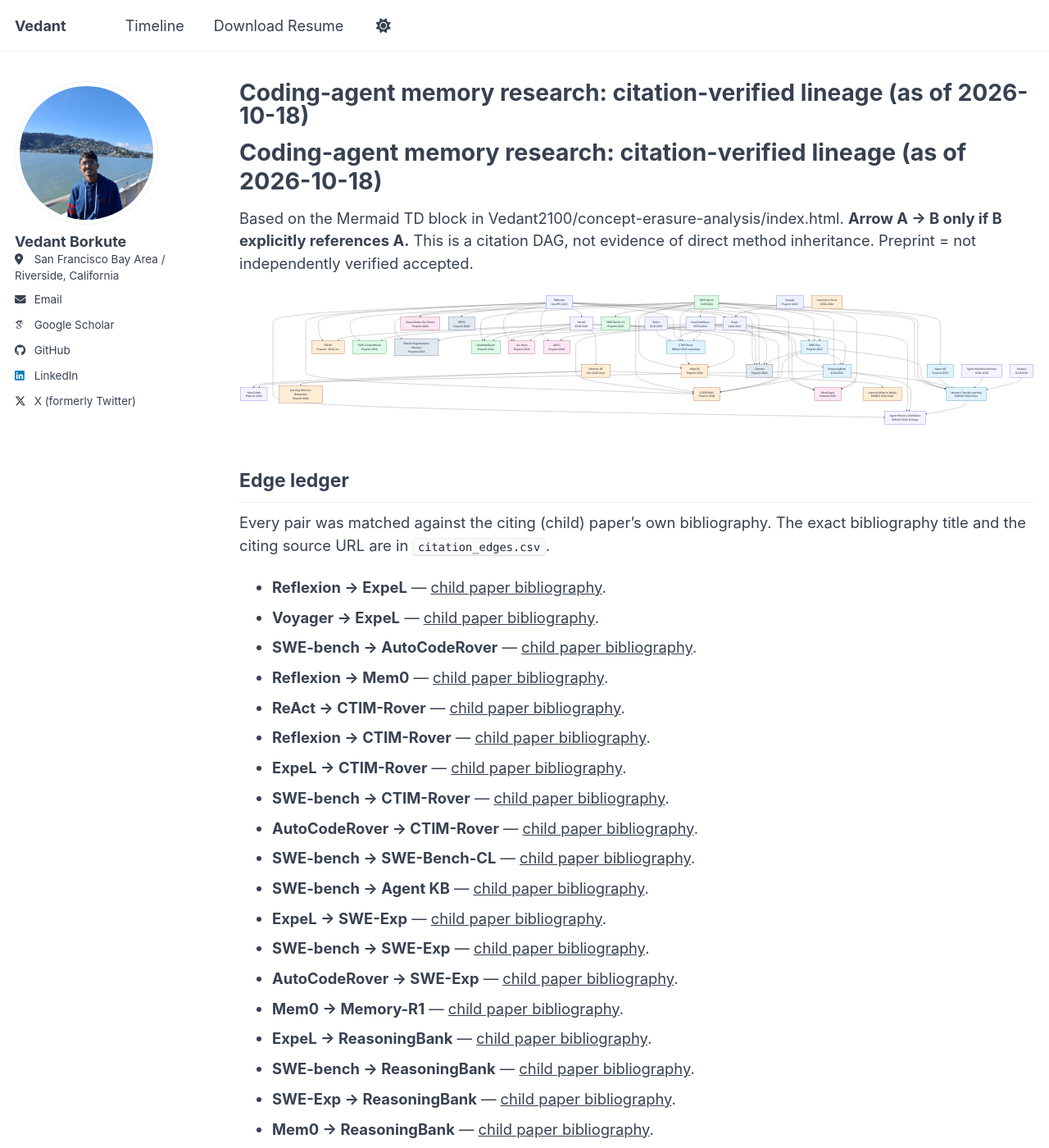
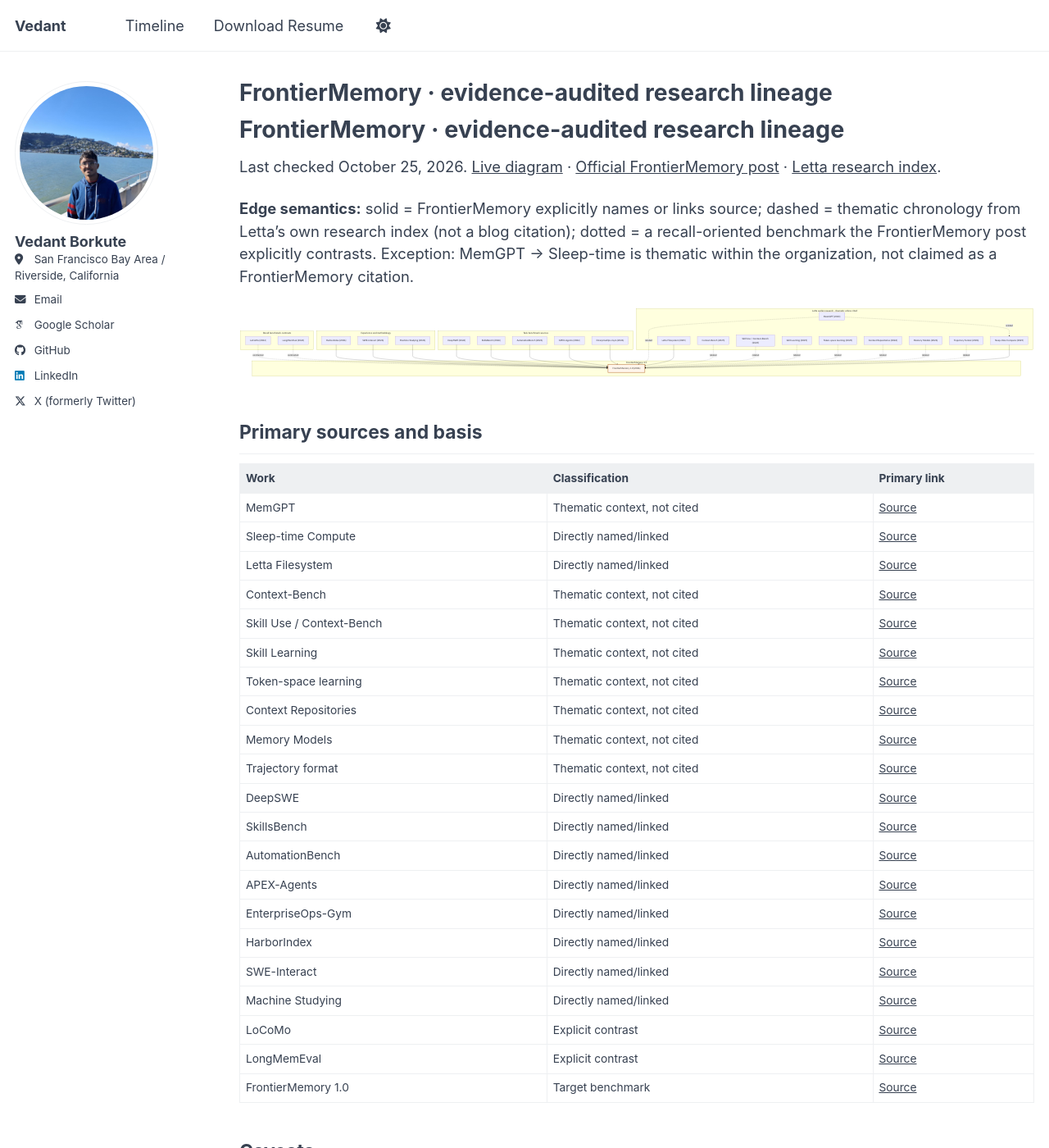
Before and after one commit to Vedant2100/vedant2100.github.io, a Jekyll site: the page built from fleet-mem/lineage/lineage_mermaid.md, in a window 1280 px wide and 1400 px high. Shown: the whole window at 82% size. Built offline with Jekyll 4.4.1, drawn with Linux system fonts in a browser that asks for light colours; some web fonts are replaced; our own code applies the rules of GitHub Pages for plain Markdown files; a script bundle is joined from its source files by our own code; library files that are not in the unit come from our copies; some of the changed text lies outside the part shown.

Commit message:
Synchronize Mermaid source and paper audit with FrontierMemory-centered published diagram

````diff
--- a/fleet-mem/lineage/lineage_mermaid.md
+++ b/fleet-mem/lineage/lineage_mermaid.md
@@ -1,225 +1,105 @@
-# Coding-agent memory research: citation-verified lineage (as of 2026-10-18)
+# FrontierMemory · evidence-audited research lineage
 
-Based on the Mermaid TD block in Vedant2100/concept-erasure-analysis/index.html. **Arrow A → B only if B explicitly references A.** This is a citation DAG, not evidence of direct method inheritance. Preprint = not independently verified accepted.
+Last checked October 25, 2026. [Live diagram](https://vedant2100.github.io/fleet-mem/lineage/) · [Official FrontierMemory post](https://www.frontiermemory.com/blog/v1/) · [Letta research index](https://www.letta.com/research/).
+
+**Edge semantics:** solid = FrontierMemory explicitly names or links source; dashed = thematic chronology from Letta's own research index (not a blog citation); dotted = a recall-oriented benchmark the FrontierMemory post explicitly contrasts. Exception: MemGPT → Sleep-time is thematic within the organization, not claimed as a FrontierMemory citation.
 
 ```mermaid
-flowchart TD
-    react["ReAct<br/>ICLR 2023"]
-    reflex["Reflexion<br/>NeurIPS 2023"]
-    voyager["Voyager<br/>Preprint 2023"]
-    expel["ExpeL<br/>AAAI 2024"]
-    swebench["SWE-bench<br/>ICLR 2024"]
-    autocoderover["AutoCodeRover<br/>ISSTA 2024"]
-    mem0["Mem0<br/>ECAI 2025"]
-    ctim["CTIM-Rover<br/>REALM 2025 workshop"]
-    agentkb["Agent KB<br/>Preprint 2025"]
-    awm["Agent Workflow Memory<br/>ICML 2025"]
-    synapse["Synapse<br/>ICLR 2024"]
-    swecl["SWE-Bench-CL<br/>Preprint 2025"]
-    sweexp["SWE-Exp<br/>Preprint 2025"]
-    memr1["Memory-R1<br/>ACL 2026 Main"]
-    reasoning["ReasoningBank<br/>ICLR 2026"]
-    sedm["SEDM<br/>Preprint · 2026 rev."]
-    swecontext["SWE-ContextBench<br/>Preprint 2026"]
-    memcollab["MemCollab<br/>Preprint 2026"]
-    mtl["Memory Transfer Learning<br/>EMNLP 2026 Main"]
-    remember["Learning When to Remember<br/>Preprint 2026"]
-    codeskill["CODESKILL<br/>Preprint 2026"]
-    memop["MemOp<br/>Preprint 2026"]
-    learnshare["Learning to Share<br/>ICML 2026"]
-    org["Shared Organizational Memory<br/>Preprint 2026"]
-    distill["Agent Memory Distillation<br/>EMNLP 2026 Findings"]
-    memguard["MemGuard<br/>Preprint 2026"]
-    retain["Learning What to Retain<br/>EMNLP 2026 Main"]
-    vibe["VibeMemBench<br/>Preprint 2026"]
-    jev["Jev-Mem<br/>Preprint 2026"]
-    scope["Scope Before You Persist<br/>Preprint 2026"]
-    aecg["AECG<br/>Preprint 2026"]
-    chronos["Chronos<br/>Preprint 2026"]
-    sepm["SEPM<br/>Preprint 2026"]
-    reflex --> expel
-    voyager --> expel
-    swebench --> autocoderover
-    reflex --> mem0
-    react --> ctim
-    reflex --> ctim
-    expel --> ctim
-    swebench --> ctim
-    autocoderover --> ctim
-    swebench --> swecl
-    swebench --> agentkb
-    expel --> sweexp
-    swebench --> sweexp
-    autocoderover --> sweexp
-    mem0 --> memr1
-    expel --> reasoning
-    swebench --> reasoning
-    sweexp --> reasoning
-    mem0 --> reasoning
-    reflex --> sedm
-    mem0 --> sedm
-    swebench --> swecontext
-    mem0 --> swecontext
-    memr1 --> memcollab
-    reasoning --> memcollab
-    reflex --> mtl
-    swebench --> mtl
-    sweexp --> mtl
-    reasoning --> mtl
-    agentkb --> mtl
-    awm --> mtl
-    synapse --> mtl
-    memr1 --> remember
-    reflex --> codeskill
-    expel --> codeskill
-    swebench --> codeskill
-    mem0 --> codeskill
-    sweexp --> codeskill
-    reasoning --> codeskill
-    swebench --> memop
-    ctim --> memop
-    swecl --> memop
-    swebench --> org
-    autocoderover --> org
-    reflex --> distill
-    expel --> distill
-    reasoning --> distill
-    mtl --> distill
-    reflex --> memguard
-    expel --> memguard
-    swebench --> memguard
-    reasoning --> memguard
-    memr1 --> retain
-    swebench --> vibe
-    mem0 --> vibe
-    swecl --> vibe
-    reflex --> jev
-    expel --> jev
-    mem0 --> jev
-    reflex --> scope
-    reflex --> aecg
-    expel --> aecg
-    reflex --> chronos
-    expel --> chronos
-    swebench --> chronos
-    autocoderover --> chronos
-    sweexp --> chronos
-    reflex --> sepm
-    classDef foundation fill:#eef2ff,stroke:#4338ca,color:#172033,stroke-width:1.3px;
-    classDef coding fill:#e0f2fe,stroke:#0369a1,color:#172033,stroke-width:1.3px;
-    classDef benchmark fill:#dcfce7,stroke:#166534,color:#172033,stroke-width:1.3px;
-    classDef general fill:#f5f3ff,stroke:#6d28d9,color:#172033,stroke-width:1.3px;
-    classDef learned fill:#ffedd5,stroke:#9a3412,color:#172033,stroke-width:1.3px;
-    classDef governance fill:#fce7f3,stroke:#9d174d,color:#172033,stroke-width:1.3px;
-    classDef systems fill:#e2e8f0,stroke:#334155,color:#172033,stroke-width:1.3px;
-    class react foundation;
-    class reflex foundation;
-    class voyager foundation;
-    class expel foundation;
-    class swebench benchmark;
-    class autocoderover foundation;
-    class mem0 general;
-    class ctim coding;
-    class agentkb coding;
-    class awm general;
-    class synapse general;
-    class swecl benchmark;
-    class sweexp coding;
-    class memr1 learned;
-    class reasoning coding;
-    class sedm learned;
-    class swecontext benchmark;
-    class memcollab general;
-    class mtl coding;
-    class remember learned;
-    class codeskill learned;
-    class memop learned;
-    class learnshare learned;
-    class org systems;
-    class distill general;
-    class memguard governance;
-    class retain learned;
-    class vibe benchmark;
-    class jev governance;
-    class scope governance;
-    class aecg governance;
-    class chronos systems;
-    class sepm systems;
+flowchart TB
+    subgraph ORIGIN["Letta earlier research · thematic unless cited"]
+        memgpt["MemGPT (2023)"]
+        sleep["Sleep-time Compute (2025)"]
+        filesystem["Letta Filesystem (2025)"]
+        contextbench["Context-Bench (2025)"]
+        skilluse["Skill Use / Context-Bench (2025)"]
+        skilllearning["Skill Learning (2025)"]
+        token["Token-space learning (2025)"]
+        contextrepo["Context Repositories (2026)"]
+        memorymodels["Memory Models (2026)"]
+        trajectory["Trajectory format (2026)"]
+    end
+    subgraph CODING["Task benchmark sources"]
+        deepswe["DeepSWE (2026)"]
+        skillsbench["SkillsBench (2026)"]
+        automation["AutomationBench (2026)"]
+        apex["APEX-Agents (2026)"]
+        enterprise["EnterpriseOps-Gym (2026)"]
+    end
+    subgraph EVALUATION["Experience and methodology"]
+        harborindex["HarborIndex (2026)"]
+        sweinteract["SWE-Interact (2026)"]
+        studying["Machine Studying (2026)"]
+    end
+    subgraph OTHER["Recall benchmark contrasts"]
+        locomo["LoCoMo (2024)"]
+        longmemeval["LongMemEval (2024)"]
+    end
+    subgraph GOVERNOR["FrontierMemory 1.0"]
+        frontier["FrontierMemory 1.0 (2026)"]
+    end
+    sleep --> frontier
+    filesystem --> frontier
+    deepswe --> frontier
+    skillsbench --> frontier
+    automation --> frontier
+    apex --> frontier
+    enterprise --> frontier
+    harborindex --> frontier
+    sweinteract --> frontier
+    studying --> frontier
+    locomo -. contrasted .-> frontier
+    longmemeval -. contrasted .-> frontier
+    memgpt -. related .-> frontier
+    contextbench -. related .-> frontier
+    skilluse -. related .-> frontier
+    skilllearning -. related .-> frontier
+    token -. related .-> frontier
+    contextrepo -. related .-> frontier
+    memorymodels -. related .-> frontier
+    trajectory -. related .-> frontier
+    memgpt -. related .-> sleep
+    classDef target fill:#fff5eb,stroke:#bc773e,stroke-width:3px
+    class frontier target
 ```
 
-## Edge ledger
+## Primary sources and basis
 
-Every pair was matched against the citing (child) paper's own bibliography. The exact bibliography title and the citing source URL are in `citation_edges.csv`.
+| Work | Classification | Primary link |
+|---|---|---|
+| MemGPT | Thematic context, not cited | [Source](https://arxiv.org/abs/2310.08560) |
+| Sleep-time Compute | Directly named/linked | [Source](https://arxiv.org/abs/2504.13171) |
+| Letta Filesystem | Directly named/linked | [Source](https://www.letta.com/blog/benchmarking-ai-agent-memory/) |
+| Context-Bench | Thematic context, not cited | [Source](https://www.letta.com/blog/context-bench/) |
+| Skill Use / Context-Bench | Thematic context, not cited | [Source](https://www.letta.com/blog/context-bench-skills/) |
+| Skill Learning | Thematic context, not cited | [Source](https://www.letta.com/blog/skill-learning/) |
+| Token-space learning | Thematic context, not cited | [Source](https://www.letta.com/blog/continual-learning/) |
+| Context Repositories | Thematic context, not cited | [Source](https://www.letta.com/blog/context-repositories/) |
+| Memory Models | Thematic context, not cited | [Source](https://www.letta.com/blog/towards-agents-that-learn/) |
+| Trajectory format | Thematic context, not cited | [Source](https://www.letta.com/blog/trajectory/) |
+| DeepSWE | Directly named/linked | [Source](https://deepswe.datacurve.ai/) |
+| SkillsBench | Directly named/linked | [Source](https://arxiv.org/abs/2602.12670) |
+| AutomationBench | Directly named/linked | [Source](https://arxiv.org/abs/2604.18934) |
+| APEX-Agents | Directly named/linked | [Source](https://arxiv.org/abs/2601.14242) |
+| EnterpriseOps-Gym | Directly named/linked | [Source](https://arxiv.org/abs/2603.13594) |
+| HarborIndex | Directly named/linked | [Source](https://harbor-index.org/) |
+| SWE-Interact | Directly named/linked | [Source](https://arxiv.org/abs/2606.30573) |
+| Machine Studying | Directly named/linked | [Source](https://jacobxli.com/blog/2026/machine-studying/) |
+| LoCoMo | Explicit contrast | [Source](https://arxiv.org/abs/2402.17753) |
+| LongMemEval | Explicit contrast | [Source](https://arxiv.org/abs/2410.10813) |
+| FrontierMemory 1.0 | Target benchmark | [Source](https://www.frontiermemory.com/blog/v1/) |
 
-- **Reflexion → ExpeL** — [child paper bibliography](https://ojs.aaai.org/index.php/AAAI/article/view/29936).
-- **Voyager → ExpeL** — [child paper bibliography](https://ojs.aaai.org/index.php/AAAI/article/view/29936).
-- **SWE-bench → AutoCodeRover** — [child paper bibliography](https://2024.issta.org/details/issta-2024-papers/127/AutoCodeRover-Autonomous-Program-Improvement).
-- **Reflexion → Mem0** — [child paper bibliography](https://journals.sagepub.com/doi/10.3233/FAIA251160).
-- **ReAct → CTIM-Rover** — [child paper bibliography](https://arxiv.org/html/2505.23422).
-- **Reflexion → CTIM-Rover** — [child paper bibliography](https://arxiv.org/html/2505.23422).
-- **ExpeL → CTIM-Rover** — [child paper bibliography](https://arxiv.org/html/2505.23422).
-- **SWE-bench → CTIM-Rover** — [child paper bibliography](https://arxiv.org/html/2505.23422).
-- **AutoCodeRover → CTIM-Rover** — [child paper bibliography](https://arxiv.org/html/2505.23422).
-- **SWE-bench → SWE-Bench-CL** — [child paper bibliography](https://arxiv.org/html/2507.00014).
-- **SWE-bench → Agent KB** — [child paper bibliography](https://arxiv.org/html/2507.06229).
-- **ExpeL → SWE-Exp** — [child paper bibliography](https://arxiv.org/html/2507.23361).
-- **SWE-bench → SWE-Exp** — [child paper bibliography](https://arxiv.org/html/2507.23361).
-- **AutoCodeRover → SWE-Exp** — [child paper bibliography](https://arxiv.org/html/2507.23361).
-- **Mem0 → Memory-R1** — [child paper bibliography](https://aclanthology.org/2026.acl-long.583/).
-- **ExpeL → ReasoningBank** — [child paper bibliography](https://openreview.net/forum?id=jL7fwchScm).
-- **SWE-bench → ReasoningBank** — [child paper bibliography](https://openreview.net/forum?id=jL7fwchScm).
-- **SWE-Exp → ReasoningBank** — [child paper bibliography](https://openreview.net/forum?id=jL7fwchScm).
-- **Mem0 → ReasoningBank** — [child paper bibliography](https://openreview.net/forum?id=jL7fwchScm).
-- **Reflexion → SEDM** — [child paper bibliography](https://arxiv.org/html/2509.09498).
-- **Mem0 → SEDM** — [child paper bibliography](https://arxiv.org/html/2509.09498).
-- **SWE-bench → SWE-ContextBench** — [child paper bibliography](https://arxiv.org/html/2602.08316).
-- **Mem0 → SWE-ContextBench** — [child paper bibliography](https://arxiv.org/html/2602.08316).
-- **Memory-R1 → MemCollab** — [child paper bibliography](https://arxiv.org/html/2603.23234).
-- **ReasoningBank → MemCollab** — [child paper bibliography](https://arxiv.org/html/2603.23234).
-- **Reflexion → Memory Transfer Learning** — [child paper bibliography](https://arxiv.org/html/2604.14004).
-- **SWE-bench → Memory Transfer Learning** — [child paper bibliography](https://arxiv.org/html/2604.14004).
-- **SWE-Exp → Memory Transfer Learning** — [child paper bibliography](https://arxiv.org/html/2604.14004).
-- **ReasoningBank → Memory Transfer Learning** — [child paper bibliography](https://arxiv.org/html/2604.14004).
-- **Agent KB → Memory Transfer Learning** — [child paper bibliography](https://arxiv.org/html/2604.14004).
-- **Agent Workflow Memory → Memory Transfer Learning** — [child paper bibliography](https://arxiv.org/html/2604.14004).
-- **Synapse → Memory Transfer Learning** — [child paper bibliography](https://arxiv.org/html/2604.14004).
-- **Memory-R1 → Learning When to Remember** — [child paper bibliography](https://arxiv.org/html/2604.27283).
-- **Reflexion → CODESKILL** — [child paper bibliography](https://arxiv.org/html/2605.25430).
-- **ExpeL → CODESKILL** — [child paper bibliography](https://arxiv.org/html/2605.25430).
-- **SWE-bench → CODESKILL** — [child paper bibliography](https://arxiv.org/html/2605.25430).
-- **Mem0 → CODESKILL** — [child paper bibliography](https://arxiv.org/html/2605.25430).
-- **SWE-Exp → CODESKILL** — [child paper bibliography](https://arxiv.org/html/2605.25430).
-- **ReasoningBank → CODESKILL** — [child paper bibliography](https://arxiv.org/html/2605.25430).
-- **SWE-bench → MemOp** — [child paper bibliography](https://arxiv.org/html/2606.05646).
-- **CTIM-Rover → MemOp** — [child paper bibliography](https://arxiv.org/html/2606.05646).
-- **SWE-Bench-CL → MemOp** — [child paper bibliography](https://arxiv.org/html/2606.05646).
-- **SWE-bench → Shared Organizational Memory** — [child paper bibliography](https://arxiv.org/html/2608.00122).
-- **AutoCodeRover → Shared Organizational Memory** — [child paper bibliography](https://arxiv.org/html/2608.00122).
-- **Reflexion → Agent Memory Distillation** — [child paper bibliography](https://arxiv.org/html/2608.07169).
-- **ExpeL → Agent Memory Distillation** — [child paper bibliography](https://arxiv.org/html/2608.07169).
-- **ReasoningBank → Agent Memory Distillation** — [child paper bibliography](https://arxiv.org/html/2608.07169).
-- **Memory Transfer Learning → Agent Memory Distillation** — [child paper bibliography](https://arxiv.org/html/2608.07169).
-- **Reflexion → MemGuard** — [child paper bibliography](https://arxiv.org/html/2608.21867).
-- **ExpeL → MemGuard** — [child paper bibliography](https://arxiv.org/html/2608.21867).
-- **SWE-bench → MemGuard** — [child paper bibliography](https://arxiv.org/html/2608.21867).
-- **ReasoningBank → MemGuard** — [child paper bibliography](https://arxiv.org/html/2608.21867).
-- **Memory-R1 → Learning What to Retain** — [child paper bibliography](https://arxiv.org/html/2609.00237).
-- **SWE-bench → VibeMemBench** — [child paper bibliography](https://arxiv.org/html/2609.23570).
-- **Mem0 → VibeMemBench** — [child paper bibliography](https://arxiv.org/html/2609.23570).
-- **SWE-Bench-CL → VibeMemBench** — [child paper bibliography](https://arxiv.org/html/2609.23570).
-- **Reflexion → Jev-Mem** — [child paper bibliography](https://arxiv.org/html/2609.23986).
-- **ExpeL → Jev-Mem** — [child paper bibliography](https://arxiv.org/html/2609.23986).
-- **Mem0 → Jev-Mem** — [child paper bibliography](https://arxiv.org/html/2609.23986).
-- **Reflexion → Scope Before You Persist** — [child paper bibliography](https://arxiv.org/html/2609.29144).
-- **Reflexion → AECG** — [child paper bibliography](https://arxiv.org/html/2610.05176).
-- **ExpeL → AECG** — [child paper bibliography](https://arxiv.org/html/2610.05176).
-- **Reflexion → Chronos** — [child paper bibliography](https://arxiv.org/html/2610.11578).
-- **ExpeL → Chronos** — [child paper bibliography](https://arxiv.org/html/2610.11578).
-- **SWE-bench → Chronos** — [child paper bibliography](https://arxiv.org/html/2610.11578).
-- **AutoCodeRover → Chronos** — [child paper bibliography](https://arxiv.org/html/2610.11578).
-- **SWE-Exp → Chronos** — [child paper bibliography](https://arxiv.org/html/2610.11578).
-- **Reflexion → SEPM** — [child paper bibliography](https://arxiv.org/html/2610.14515).
+## Caveats
+- FrontierMemory v1.0 is a published research blog/repository, not independently confirmed peer-reviewed proceedings paper.
+- The source blog has *15* adapted tasks; it reports *219 relevant among 665* prior trajectories. The v1.0 released corpus on our cluster had *674*. Letta's blog does not reconcile the different counts.
+- Direct source benchmarks: DeepSWE, SkillsBench, AutomationBench, APEX-Agents, EnterpriseOps-Gym. Historical trajectories: HarborIndex and DeepSWE; simulated users: precedent SWE-Interact.
+- Gold memory for each task is Letta's reported validation design, not evidence that our own earlier 7B runs were capable of using it.
+- An explicit link does not prove an implementation was copied. Organizational background links are not treated as reference-list citations.
+- Original broad graph: [historical visualization](https://vedant2100.github.io/fleet-mem/lineage/network/); [archived previous Mermaid](lineage_mermaid_legacy_2026-10-20.md).
 
-## Scope note
-
-This is a curated, traceable core of the research literature, not a claim to exhaust every citation or survey every arXiv upload. No arrow should be read as a unique/sole methodological parent. Orphaned relevant papers have no verified edge within the displayed sample.
+## Publication venue mapping
+The page's venue section maps the [19-entry original Markdown list](https://github.com/Vedant2100/coding-agent-mem/blob/main/coding-agent-memory-reading-list.md) plus the [MSR 2027 Data & Tool Showcase](https://2027.msrconf.org/track/msr-2027-data-and-tool-showcase-track).
+- [FORGE Data & Benchmarking](https://conf.researchr.org/track/forge-2027/forge-2027-data-and-benchmarking-track): November 15, 2026, benchmarking papers.
+- [EASE 2027](https://conf.researchr.org/home/ease-2027): January 15 abstract / January 22 paper for research.
+- [AGENTVERIFY dedicated CFP](https://agentverify2027.github.io/cfp.html): November 13, conflicts with an older ICSE aggregate calendar; reconfirm before submission.
+- [ICSE Industry Challenge](https://conf.researchr.org/track/icse-2027/icse-2027-industry-challenge): *Agent Memory in the Wild* is one of its actual listed challenges, but a challenge-specific solution is required.
+- AgenticSE workshop deadline from old MD remains unconfirmed (site requires JavaScript); ICLR workshop contribution dates are workshop-specific.
````
